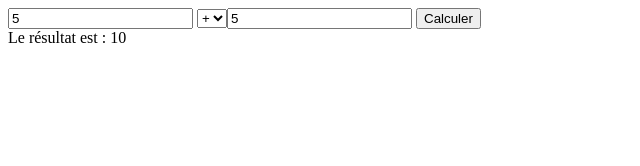
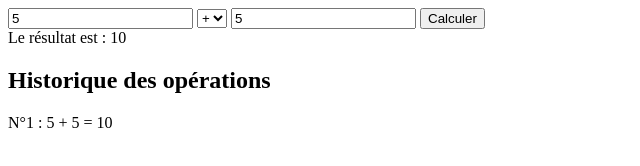
Before and after one commit to Romainns/calculatrice, a plain HTML site: page index.html in a window 1280 px wide. Both pictures are taken after typing "5", "5" into the empty fields and a click on the button "Calculer". Shown: the whole page, without its empty margins (0-640 px from the left). Drawn offline with Linux system fonts and the light colour scheme.

Commit message:
Ajout de l'historique

```diff
--- a/index.html
+++ b/index.html
@@ -13,10 +13,15 @@
             <option value="-">-</option>
             <option value="*">*</option>
             <option value="/">/</option>
+        </select>
         <input type="number" id="number2" placeholder="Nombre 2">
         <button id="calculate">Calculer</button>
         <div class="result">
             <!-- Le résultat sera affiché ici -->
+        </div>
+        <h2>Historique des opérations</h2>
+        <div id="history">
+            <!-- L'historique apparaîtra ici -->
         </div>
 
     <script src="main.js"></script>
--- a/main.js
+++ b/main.js
@@ -1,10 +1,13 @@
 let calculer = document.getElementById('calculate');
+let historique = [];
+let compteur = 1;
 
 calculer.addEventListener('click', function() {
     let number1 = document.getElementById('number1');
     let number2 = document.getElementById('number2');
     let operation = document.getElementById('operation');
     let resultat = document.querySelector('.result');
+    let historyDiv = document.getElementById('history');
 
     let num1 = parseFloat(number1.value);
     let num2 = parseFloat(number2.value);
@@ -24,4 +27,12 @@ calculer.addEventListener('click', function() {
     }
 
     resultat.textContent = 'Le résultat est : ' + result;
-})
+
+    let operationText = `N°${compteur} : ${num1} ${operation.value} ${num2} = ${result}`;
+    historique.push(operationText);
+    compteur++;
+
+    let p = document.createElement('p');
+    p.textContent = operationText;
+    historyDiv.appendChild(p);
+});
```
